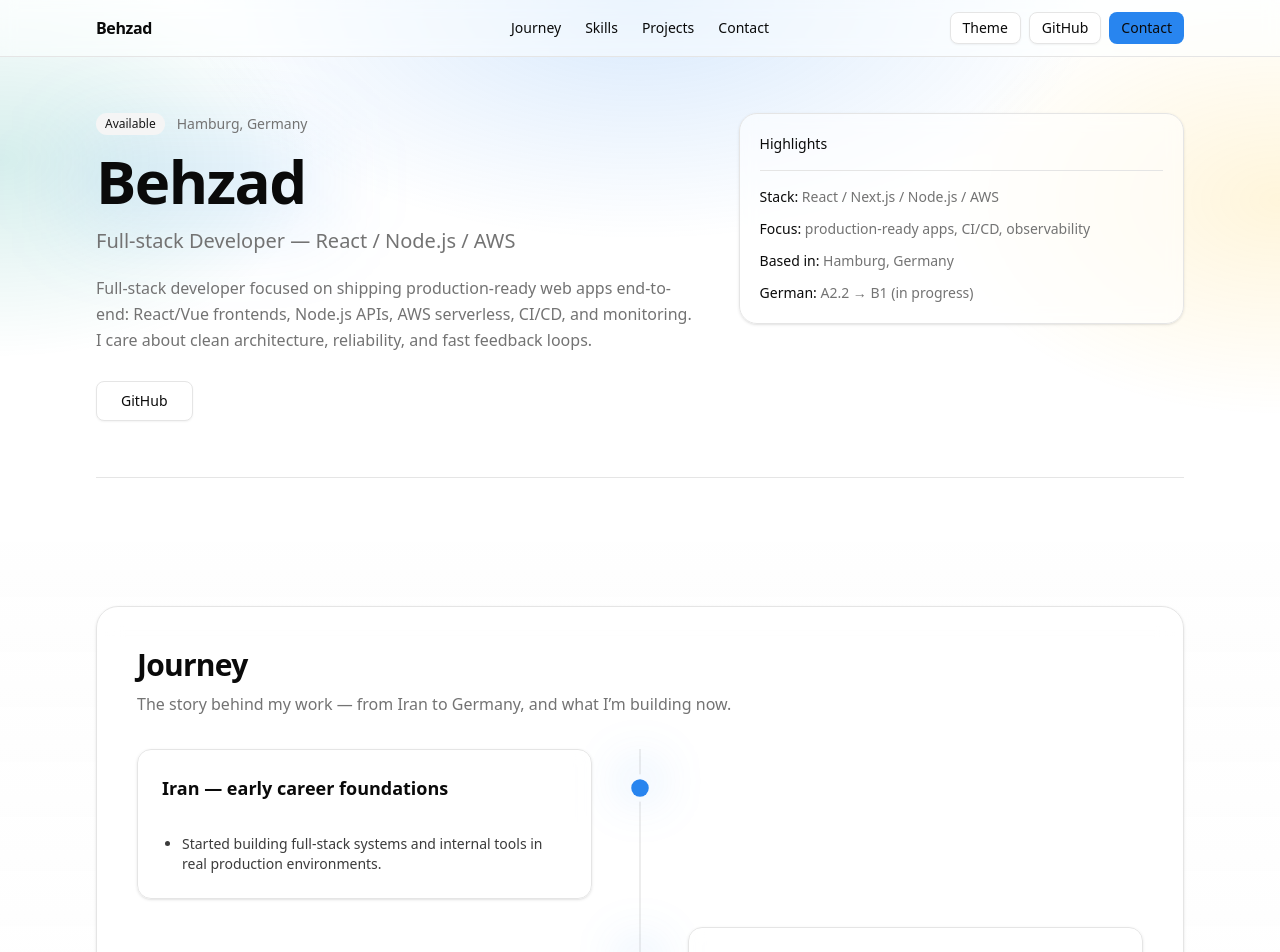
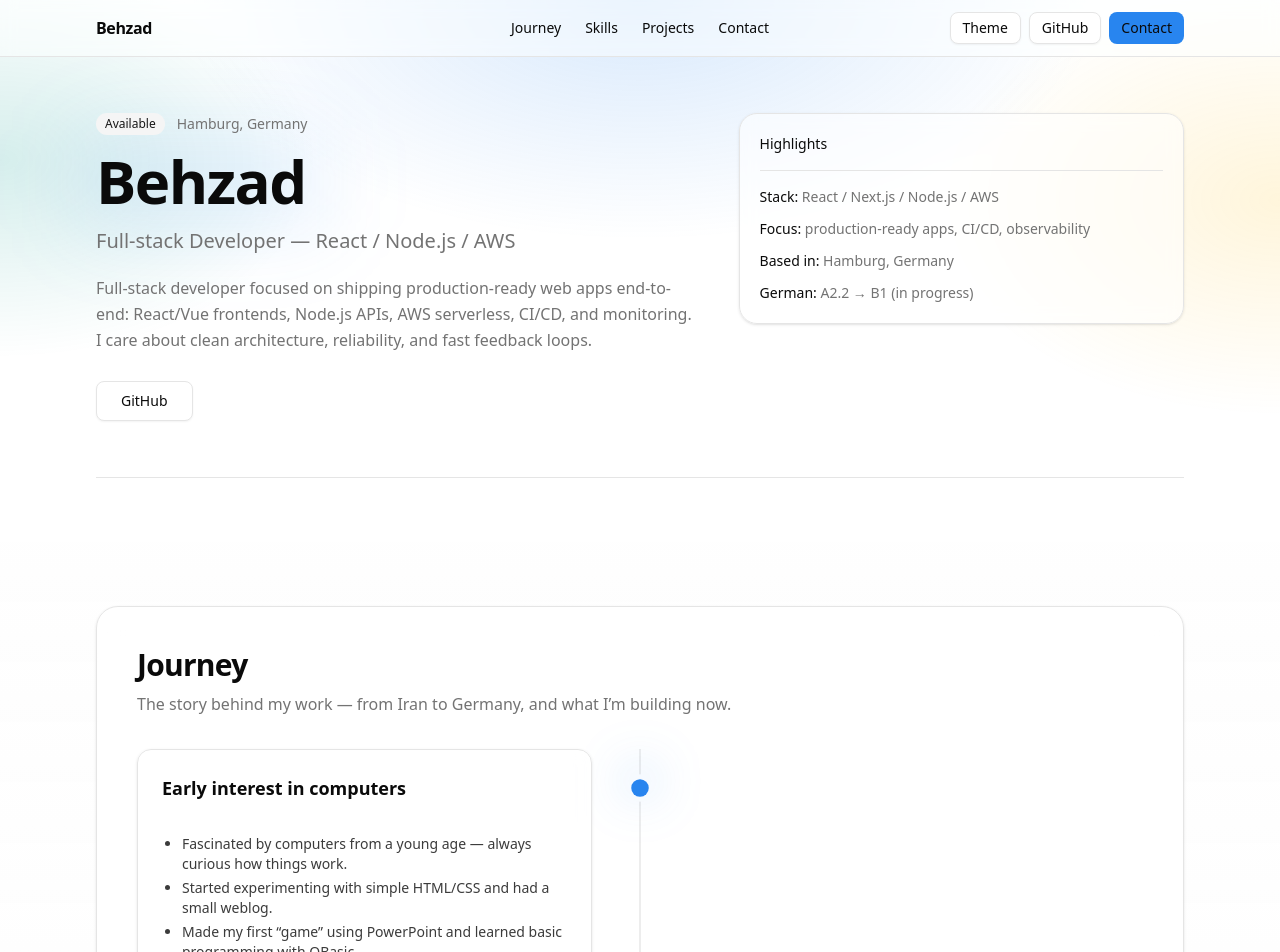
Before and after one commit to behzad-dev/timeline-portfolio, a Next.js app in the folder apps/web/: page / in a window 1280 px wide. Shown: the top 952 px of the page. Built offline with nearby package versions, Linux system fonts and the light colour scheme.

Commit message:
chore(portfolio): add early timeline story

```diff
--- a/apps/web/src/data/portfolio.ts
+++ b/apps/web/src/data/portfolio.ts
@@ -71,6 +71,15 @@ export const portfolio = {
   },
 
   timeline: [
+    {
+      id: 'early',
+      title: 'Early interest in computers',
+      bullets: [
+        'Fascinated by computers from a young age — always curious how things work.',
+        'Started experimenting with simple HTML/CSS and had a small weblog.',
+        'Made my first “game” using PowerPoint and learned basic programming with QBasic.',
+      ],
+    },
     {
       id: 'iran',
       title: 'Iran — early career foundations',
```
